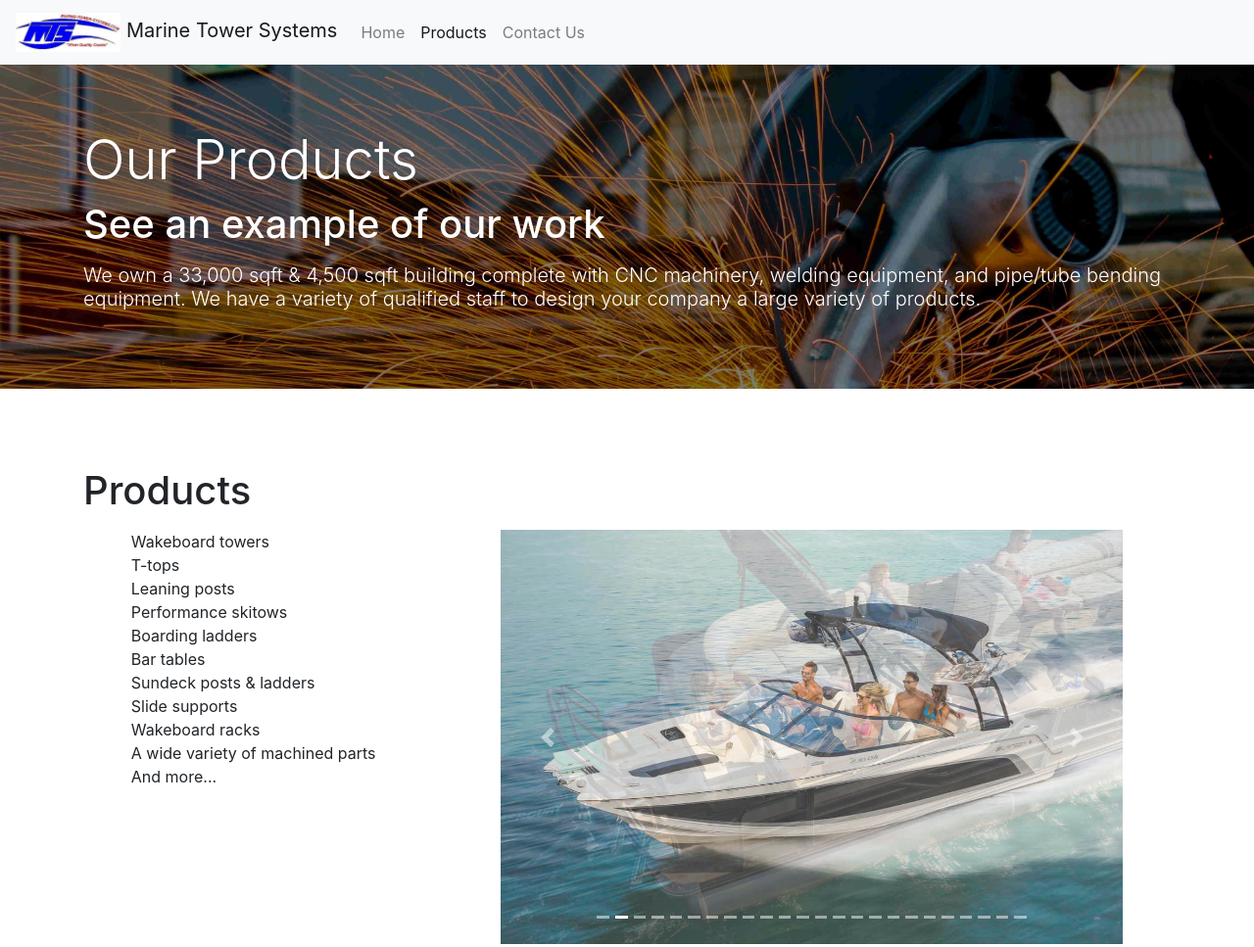
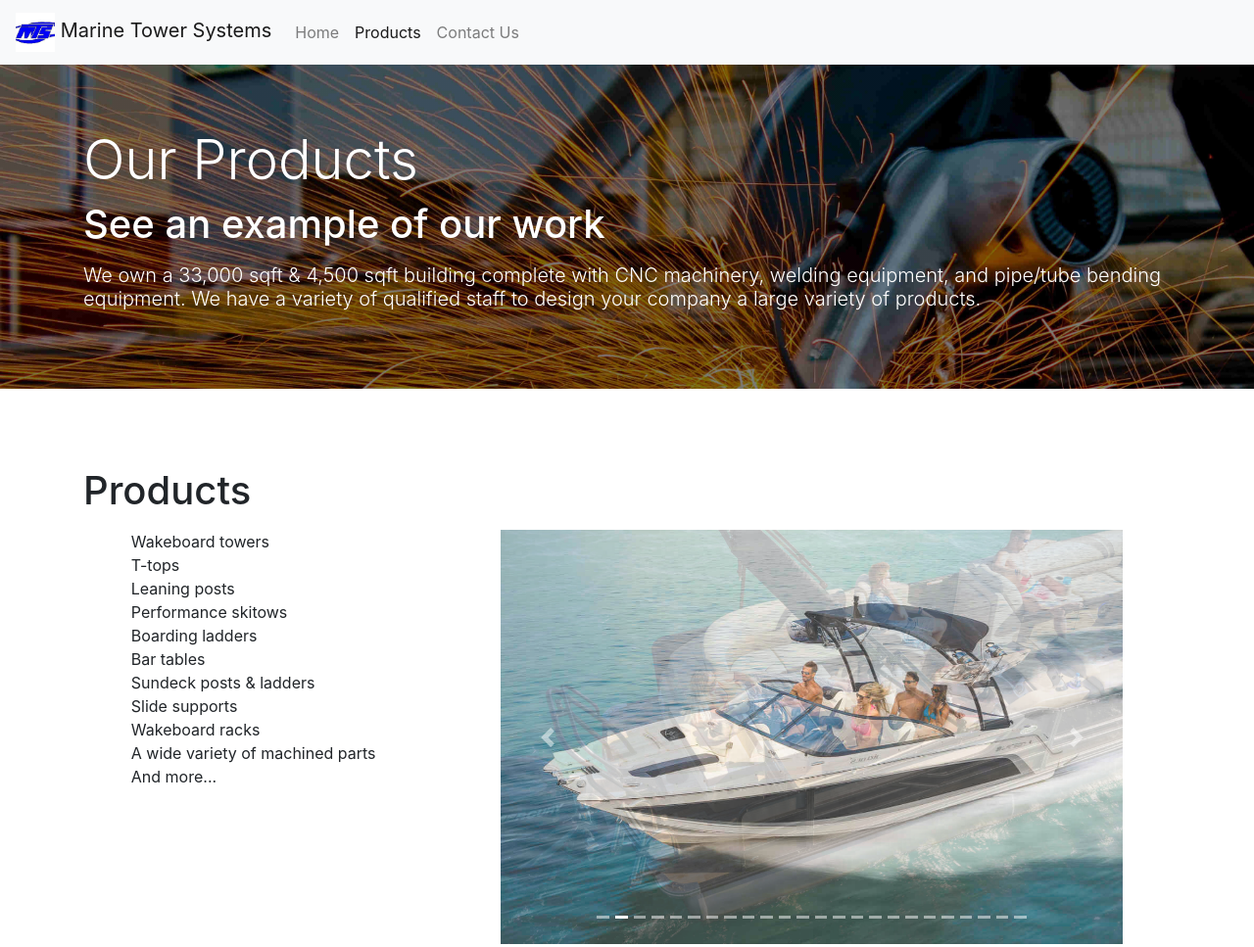
Before and after one commit to njromano/marine-tower-systems, a plain HTML site: page products.html in a window 1280 px wide. Shown: the top 967 px of the page at 98% size. Drawn offline with nearby package versions, Linux system fonts and the light colour scheme.

Commit message:
using new logo and updated language

```diff
--- a/products.html
+++ b/products.html
@@ -22,7 +22,7 @@
                 <a class="navbar-brand"
                     href="index.html">
                     <img id="logo"
-                        src="mts_new_logo.jpg">
+                        src="mts_new_logo-1.jpg">
                         <span class="d-none d-sm-inline">
                         Marine Tower Systems
                         </span>
```
Also changed, not shown: contact.html (+1 -1 lines), index.html (+2 -3 lines).
